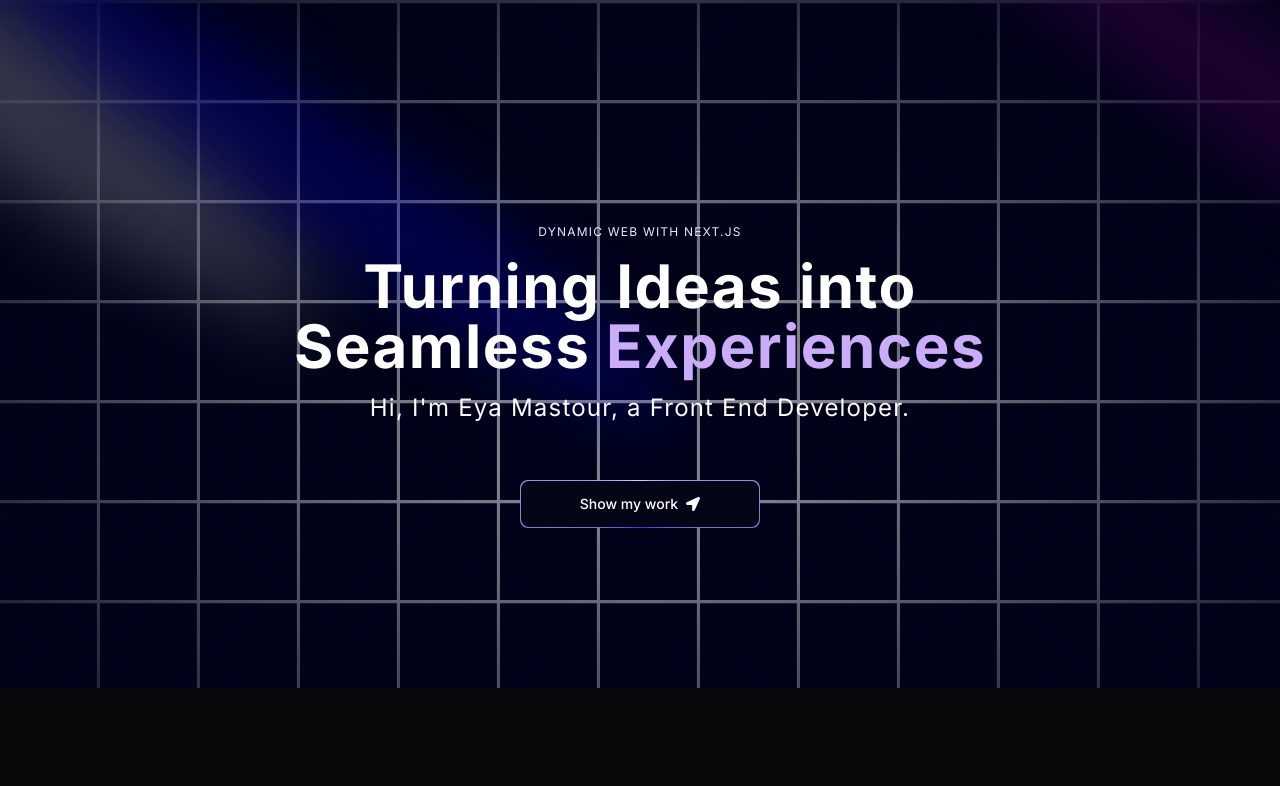
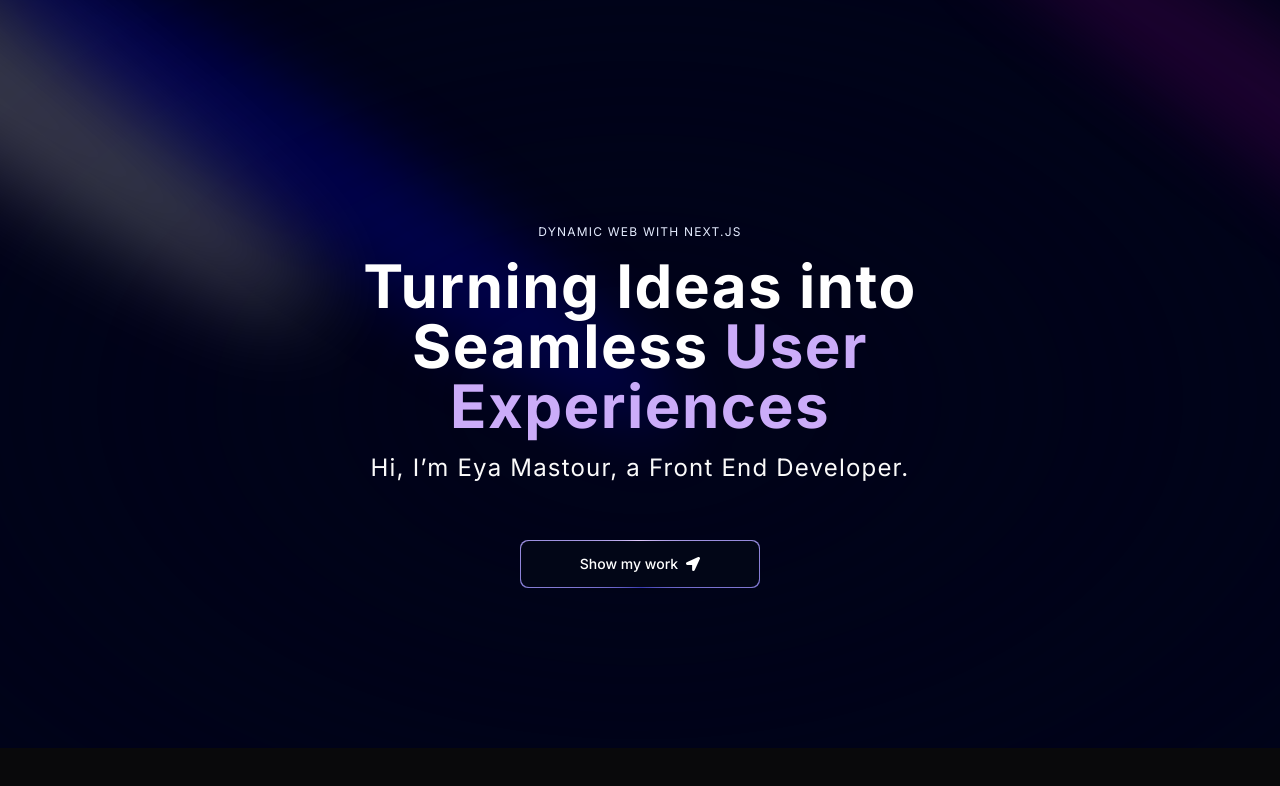
Before and after one commit to eyamastour/my-portfolio, a Next.js app: page / in a window 1280 px wide. Shown: the top 786 px of the page. Built offline with nearby package versions, Linux system fonts and the light colour scheme.

Commit message:
Fixing the Hero Section

```diff
--- a/app/page.tsx
+++ b/app/page.tsx
@@ -1,11 +1,16 @@
 import Hero from "@/components/Hero";
+import { FloatingNav } from "@/components/ui/FloatingNav";
 import Image from "next/image";
+import { FaHome } from "react-icons/fa";
 
 export default function Home() {
   return (
     <main className="relative bg-black-100 flex justify-center items-center flex-col overflow-hidden mx-auto sm:px-10 px-5">
       <div className="max-w-7xl w-full">
-        <Hero></Hero>
+        <FloatingNav navItems={[
+         { name:'Home', link:'/',icon:<FaHome />}
+        ]} />
+        <Hero />
       </div>
     </main>
   );
--- a/components/Hero.tsx
+++ b/components/Hero.tsx
@@ -14,8 +14,14 @@ const Hero = () => {
 
 
             </div>
-            <div className="h-screen w-full dark:bg-black-100 bg-white  dark:bg-grid-white/[0.5] bg-grid-black/[0.2]  flex items-center justify-center absolute top-0 left-0">
-                <div className="absolute pointer-events-none inset-0 flex items-center justify-center dark:bg-black-100 bg-white [mask-image:radial-gradient(ellipse_at_center,transparent_20%,black)]" />
+            <div
+                className="h-screen w-full dark:bg-black-100 bg-white dark:bg-grid-white/[0.0] bg-grid-black-100/[0.2]
+            absolute top-0 left-0 flex items-center justify-center"
+            >
+            <div
+            className="absolute pointer-events-none inset-0 flex items-center justify-center dark:bg-black-100
+            bg-white [mask-image:radial-gradient(ellipse_at_center,transparent_20%,black)]"
+            />
             </div>
             <div className='flex justify-center relative my-20 z-10'>
                 <div className='max-w-[89vw] md:max-w-2xl lg:max-w-[60vw] flex flex-col items-center justify-center'>
@@ -24,10 +30,10 @@ const Hero = () => {
                     </h2>
                     <TextGenerateEffect
                      className='text-center text-[40px] md:text-5xl lg:text-6xl'
-                     words='Turning Ideas into Seamless Experiences'
+                     words='Turning Ideas into Seamless User Experiences'
                     />
                     <p className='text-center md:tracking-wider mb-4 text-sm md:text-lg lg:text-2xl'>
-                        Hi, I'm Eya Mastour, a Front End Developer.
+                        Hi, I&rsquo;m Eya Mastour, a Front End Developer.
                     </p>
                     <a href="#about">
                         <MagicButton
--- /dev/null
+++ b/components/ui/FloatingNav.tsx
@@ -0,0 +1,82 @@
+"use client";
+import React, { useState } from "react";
+import {
+  motion,
+  AnimatePresence,
+  useScroll,
+  useMotionValueEvent,
+} from "framer-motion";
+import { cn } from "@/utils/cn";
+import Link from "next/link";
+
+export const FloatingNav = ({
+  navItems,
+  className,
+}: {
+  navItems: {
+    name: string;
+    link: string;
+    icon?: JSX.Element;
+  }[];
+  className?: string;
+}) => {
+  const { scrollYProgress } = useScroll();
+
+  const [visible, setVisible] = useState(false);
+
+  useMotionValueEvent(scrollYProgress, "change", (current) => {
+    // Check if current is not undefined and is a number
+    if (typeof current === "number") {
+      let direction = current! - scrollYProgress.getPrevious()!;
+
+      if (scrollYProgress.get() < 0.05) {
+        setVisible(false);
+      } else {
+        if (direction < 0) {
+          setVisible(true);
+        } else {
+          setVisible(false);
+        }
+      }
+    }
+  });
+
+  return (
+    <AnimatePresence mode="wait">
+      <motion.div
+        initial={{
+          opacity: 1,
+          y: -100,
+        }}
+        animate={{
+          y: visible ? 0 : -100,
+          opacity: visible ? 1 : 0,
+        }}
+        transition={{
+          duration: 0.2,
+        }}
+        className={cn(
+          "flex max-w-fit  fixed top-10 inset-x-0 mx-auto border border-transparent dark:border-white/[0.2] rounded-full dark:bg-black bg-white shadow-[0px_2px_3px_-1px_rgba(0,0,0,0.1),0px_1px_0px_0px_rgba(25,28,33,0.02),0px_0px_0px_1px_rgba(25,28,33,0.08)] z-[5000] pr-2 pl-8 py-2  items-center justify-center space-x-4",
+          className
+        )}
+      >
+        {navItems.map((navItem: any, idx: number) => (
+          <Link
+            key={`link=${idx}`}
+            href={navItem.link}
+            className={cn(
+              "relative dark:text-neutral-50 items-center flex space-x-1 text-neutral-600 dark:hover:text-neutral-300 hover:text-neutral-500"
+            )}
+          >
+            <span className="block sm:hidden">{navItem.icon}</span>
+            <span className="hidden sm:block text-sm">{navItem.name}</span>
+          </Link>
+        ))}
+        <button className="border text-sm font-medium relative border-neutral-200 dark:border-white/[0.2] text-black dark:text-white px-4 py-2 rounded-full">
+          <span>Login</span>
+          <span className="absolute inset-x-0 w-1/2 mx-auto -bottom-px bg-gradient-to-r from-transparent via-blue-500 to-transparent  h-px" />
+        </button>
+      </motion.div>
+    </AnimatePresence>
+  );
+};
--- a/components/ui/TextGenerateEffect.tsx
+++ b/components/ui/TextGenerateEffect.tsx
@@ -16,7 +16,9 @@ export const TextGenerateEffect = ({
 }) => {
   const [scope, animate] = useAnimate();
   let wordsArray = words.split(" ");
+
   useEffect(() => {
+    if (scope.current) {
       animate(
         "span",
         {
@@ -28,7 +30,8 @@ export const TextGenerateEffect = ({
           delay: stagger(0.2),
         }
       );
-  }, [scope.current]);
+    }
+  }, [scope, filter, duration, animate]); // Updated dependency array
 
   const renderWords = () => {
     return (
```
Lines whose indentation alone changed are shown as unchanged.
